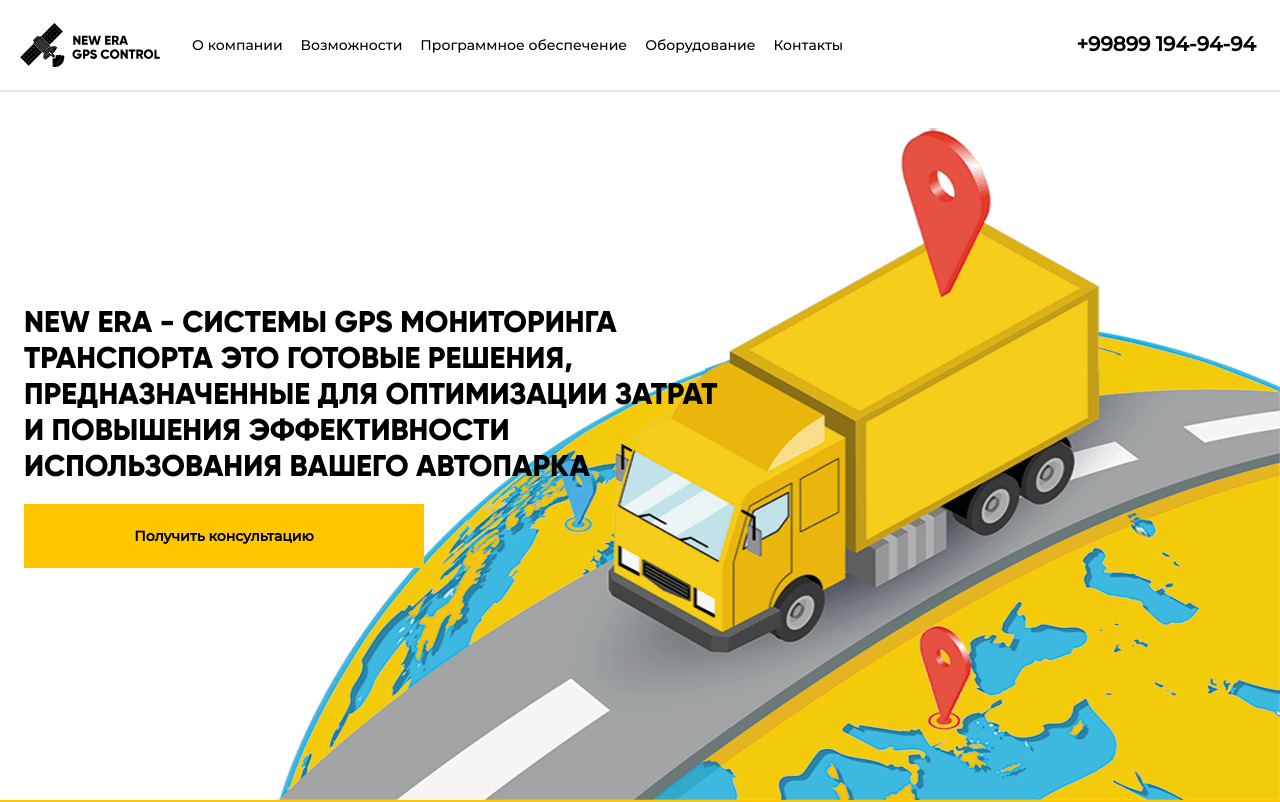
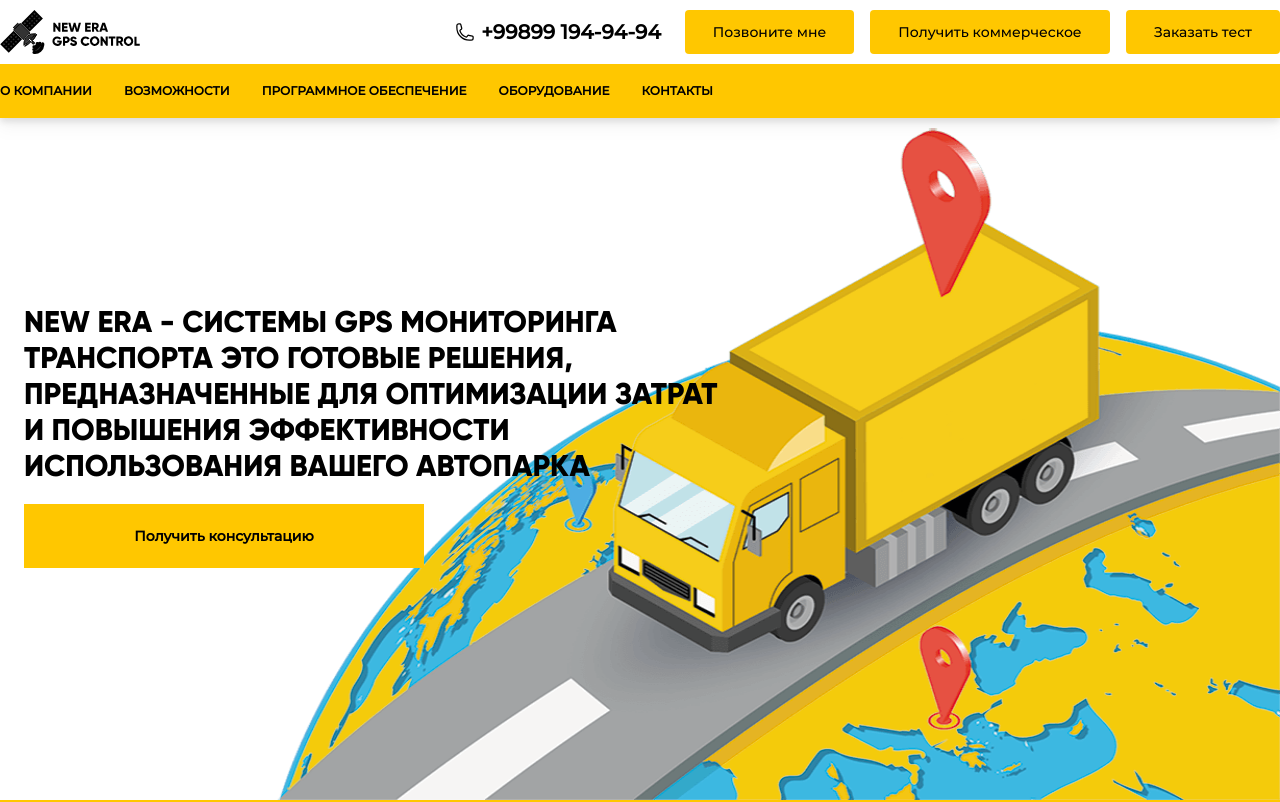
Before and after one commit to mukhammedaliametov/new-era, a Next.js app: page / in a window 1280 px wide. Shown: the top 802 px of the page. Built offline with nearby package versions, Linux system fonts and the light colour scheme.

Commit message:
fix header

```diff
--- a/src/components/Header.tsx
+++ b/src/components/Header.tsx
@@ -4,16 +4,19 @@
 
 export const Header: FC = () => {
     const [isActive, setActive] = useState(false);
-    const {isMobile} = useDeviceDetector()
+    const { isMobile } = useDeviceDetector();
     const handleActive = () => setActive(prevState => !prevState);
 
     return (
         <header
-            className={`flex justify-center ${isMobile ? 'flex-start' : 'items-center'} bg-white ${
-                isActive ? "h-[220px]" : "h-54"
-            } lg:h-[92px] w-full px-20 fixed z-20 transition-all delay-100 border-b-2`}
+            className={`flex flex-col justify-center ${
+                isMobile ? "flex-start" : "items-center"
+            } bg-white ${
+                isActive ? "h-[220px]" : "h-[120px]"
+            } lg:h-[118px] w-full fixed z-20 transition-all delay-100 drop-shadow-lg`}
         >
-            <div className="container flex items-center justify-between flex-wrap max-h-[48px] pt-4 xl:pt-0">
+            <div className="flex justify-center items-center min-h-[64px] w-full">
+                <div className="container flex justify-between items-center font-body text-sm">
                     <div className="flex items-center flex-shrink-0 text-secondary mr-32">
                         <Image
                             src="/assets/images/logo.svg"
@@ -23,6 +26,40 @@
                             alt=""
                         />
                     </div>
+                    <div className="flex items-center">
+                        <a
+                            href="tel:+998991949494"
+                            className="inline-flex items-center text-xl font-bold leading-none mr-24"
+                        >
+                            <svg
+                                xmlns="http://www.w3.org/2000/svg"
+                                fill="none"
+                                viewBox="0 0 24 24"
+                                strokeWidth={1.5}
+                                stroke="currentColor"
+                                className="w-20 h-20 mr-6"
+                            >
+                                <path
+                                    strokeLinecap="round"
+                                    strokeLinejoin="round"
+                                    d="M2.25 6.75c0 8.284 6.716 15 15 15h2.25a2.25 2.25 0 002.25-2.25v-1.372c0-.516-.351-.966-.852-1.091l-4.423-1.106c-.44-.11-.902.055-1.173.417l-.97 1.293c-.282.376-.769.542-1.21.38a12.035 12.035 0 01-7.143-7.143c-.162-.441.004-.928.38-1.21l1.293-.97c.363-.271.527-.734.417-1.173L6.963 3.102a1.125 1.125 0 00-1.091-.852H4.5A2.25 2.25 0 002.25 4.5v2.25z"
+                                />
+                            </svg>
+                            +99899 194-94-94
+                        </a>
+                        <button className="bg-primary py-12 px-28 mr-16 rounded">
+                            Позвоните мне
+                        </button>
+                        <button className="bg-primary py-12 px-28 mr-16 rounded">
+                            Получить коммерческое
+                        </button>
+                        <button className="bg-primary py-12 px-28 rounded">
+                            Заказать тест
+                        </button>
+                    </div>
+                </div>
+            </div>
+            <div className="flex justify-center items-center bg-primary min-h-[54px] w-full">
                 <div className="block lg:hidden font-body">
                     <button
                         className="flex items-center rounded"
@@ -38,33 +75,28 @@
                         </svg>
                     </button>
                 </div>
-                <div
-                    className={`w-full block flex-grow lg:flex lg:items-center lg:w-auto font-body ${
-                        isActive ? "translate-y-[12px]" : "translate-y-[-150%]"
-                    } lg:translate-y-0 transition-transform delay-100`}
-                >
-                    <div className="text-sm lg:flex-grow">
+                <div className="container flex justify-start items-center font-body font-semibold text-xs uppercase lg:flex-grow">
                     <a
                         href="#about"
-                            className="block mt-4 lg:inline-block lg:mt-0 mr-18"
+                        className="block mt-4 lg:inline-block lg:mt-0 mr-32"
                     >
                         О компании
                     </a>
                     <a
                         href="#possibilities"
-                            className="block mt-4 lg:inline-block lg:mt-0 mr-18"
+                        className="block mt-4 lg:inline-block lg:mt-0 mr-32"
                     >
                         Возможности
                     </a>
                     <a
                         href="#software"
-                            className="block mt-4 lg:inline-block lg:mt-0 mr-18"
+                        className="block mt-4 lg:inline-block lg:mt-0 mr-32"
                     >
                         Программное обеспечение
                     </a>
                     <a
                         href="#software"
-                            className="block mt-4 lg:inline-block lg:mt-0 mr-18"
+                        className="block mt-4 lg:inline-block lg:mt-0 mr-32"
                     >
                         Оборудование
                     </a>
@@ -75,15 +107,6 @@
                         Контакты
                     </a>
                 </div>
-                    <div>
-                        <a
-                            href="tel:+998991949494"
-                            className="inline-block text-xl font-bold px-4 py-2 leading-none mt-4 lg:mt-0"
-                        >
-                            +99899 194-94-94
-                        </a>
-                    </div>
-                </div>
             </div>
         </header>
     );
```
Lines whose indentation alone changed are shown as unchanged.
